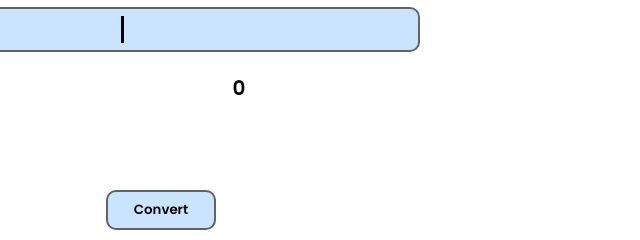
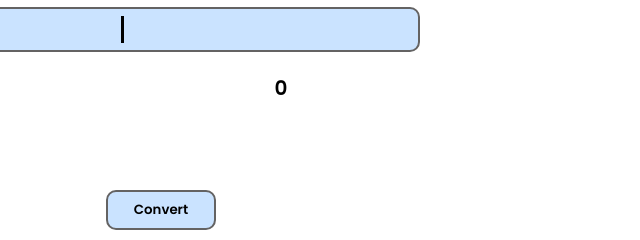
Before and after one commit to victorscardozo/Temperature_conversor, a plain HTML site: page index.html in a window 1280 px wide. Shown: the part 430-670 px from the top of the page, 0-640 px from the left. Drawn offline with Linux system fonts and the light colour scheme.

Commit message:
Update index.css

```diff
--- a/index.css
+++ b/index.css
@@ -93,7 +93,7 @@ button{
     background-color: transparent;
     position: relative;
     top: -4px;
-    left: 160px;
+    left: 202px;
 }
 
 .arrow1{
```
